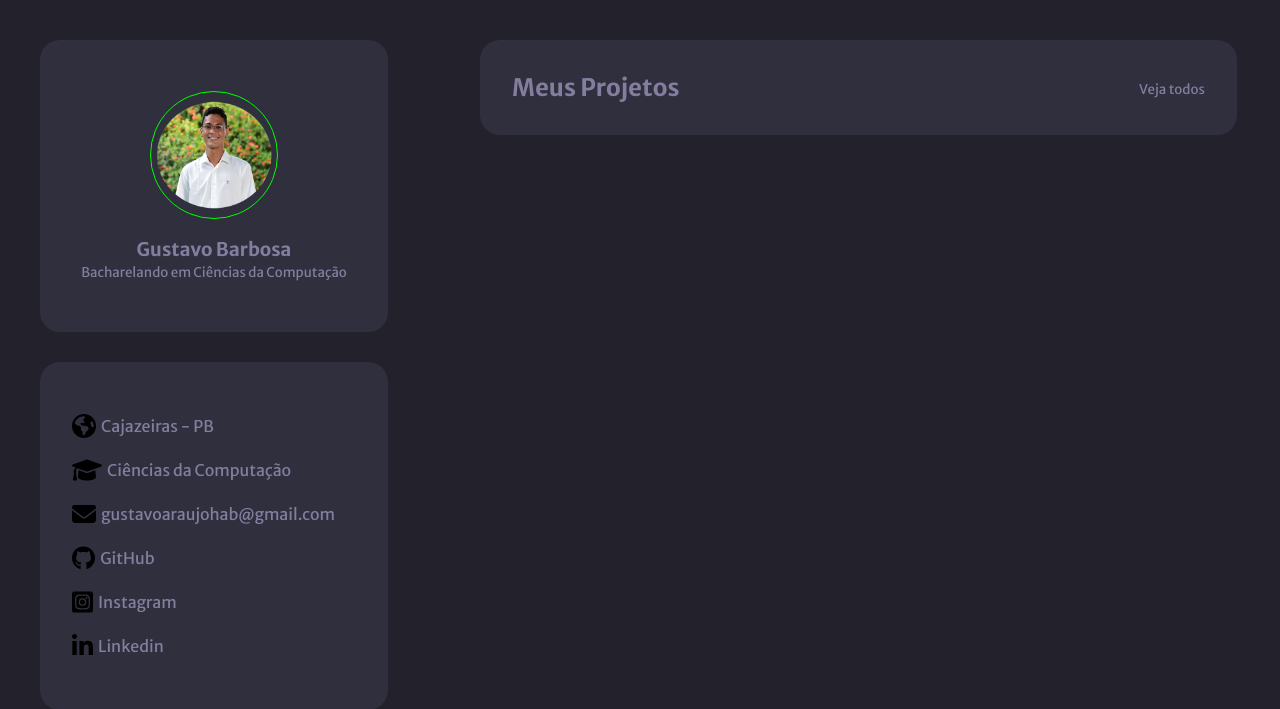
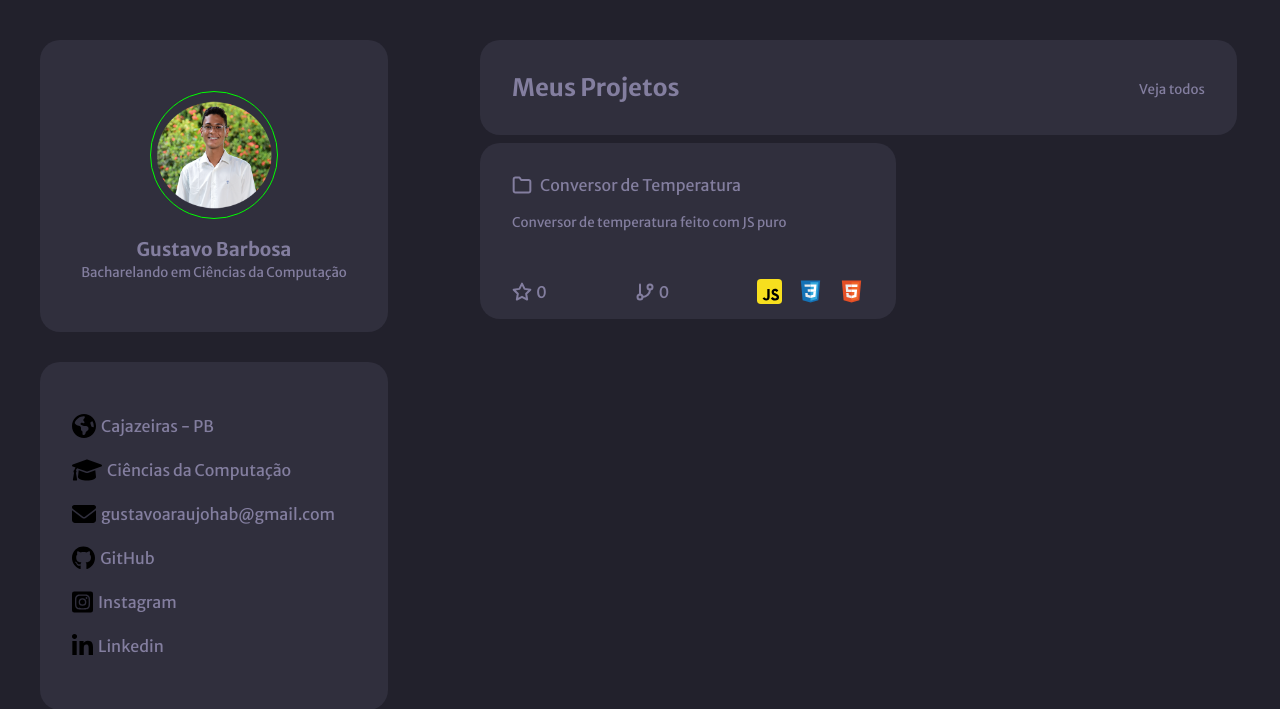
Before and after one commit to gustavbarbosaa/Portfoilio, a PHP site: page /index.html in a window 1280 px wide. Shown: the top 709 px of the page. Run offline with PHP 8.4, Linux system fonts and the light colour scheme.

Commit message:
adicionando card do repositório - ainda não funcional

```diff
--- a/index.html
+++ b/index.html
@@ -71,6 +71,34 @@
                 <h2>Meus Projetos</h2>
                 <a href="#"><small>Veja todos</small></a>
             </div>
+            <div class="projetos-postados">
+                <div class="card-projetos">
+                    <div class="conteudo-card-projeto">
+                        <div class="text">
+                            <div class="text-folder">
+                                <img src="assets/images/folder.svg">
+                                <p>Conversor de Temperatura</p>
+                            </div>
+                            <small>Conversor de temperatura feito com JS puro</small>
+                        </div>
+                        <div class="git">
+                            <div class="dados">
+                                <img src="assets/images/Vector.svg" alt="">
+                                <p>0</p>
+                            </div>
+                            <div class="dados">
+                                <img src="assets/images/git-branch.svg" alt="">
+                                <p>0</p>
+                            </div>
+                            <div class="linguagens">
+                                <img src="assets/images/javascript_icon_130900.svg" alt="">
+                                <img src="assets/images/file_type_css_icon_130661.svg" alt="">
+                                <img src="assets/images/file_type_html_icon_130541.svg" alt="">
+                            </div>
+                        </div>
+                    </div>
+                </div>
+            </div>
         </article>
     </main>
 </body>
--- a/init.css
+++ b/init.css
@@ -25,7 +25,6 @@ body{
     background-color: var(--body-bg-color);
     width: 96vw;
     height: 95vh;
-    position: relative;
 }
 
 .cabecalho{
--- a/style.css
+++ b/style.css
@@ -163,6 +163,56 @@ article{
   color: var(--text-color);
 }
 
+.projetos-postados{
+  width: 100%;
+  display: grid;
+  grid-template-columns: 50% 50%;
+  cursor: pointer;
+}
+
+.card-projetos{
+  width: 26rem;
+  height: 11rem;
+  margin: 0.5rem 0;
+  border-radius: 20px;
+  background-color: var(--bg-cards);
+}
+
+.conteudo-card-projeto{
+  display: flex;
+  flex-direction: column;
+  justify-content: space-between;
+  margin: 2rem;
+}
+
+.text-folder{
+  display: flex;
+  gap: 0.5rem;
+  margin-bottom: 1rem;
+}
+
+.git{
+  display: flex;
+  justify-content: space-between;
+  align-items: center;
+  margin-top: 3rem;
+}
+
+.dados{
+  display: flex;
+  align-items: center;
+  gap: 4px;
+}
+
+.linguagens{
+  display: flex;
+  align-items: center;
+  gap: 1rem;
+}
+
+.linguagens img{
+  height: 25px;
+}
 
 footer{
   position: absolute;
@@ -186,6 +236,17 @@ footer{
   main{
     display: flex;
     flex-direction: column;
+  }
+
+  .projetos-postados{
+    width: 100%;
+    display: grid;
+    grid-template-columns: 100%;
+    cursor: pointer;
+  }
+
+  .card-projetos{
+    width: 100%;
   }
 
   footer{
```
Also changed, not shown: assets/images/Vector.svg (added), assets/images/file_type_css_icon_130661.svg (added), assets/images/file_type_html_icon_130541.svg (added), assets/images/folder.svg (added), assets/images/git-branch.svg (added), assets/images/javascript_icon_130900.svg (added).
